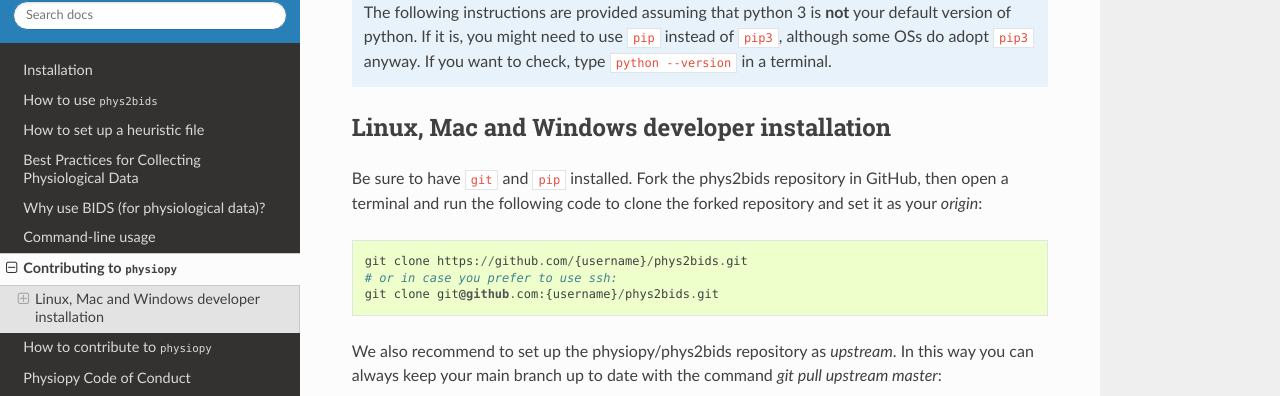
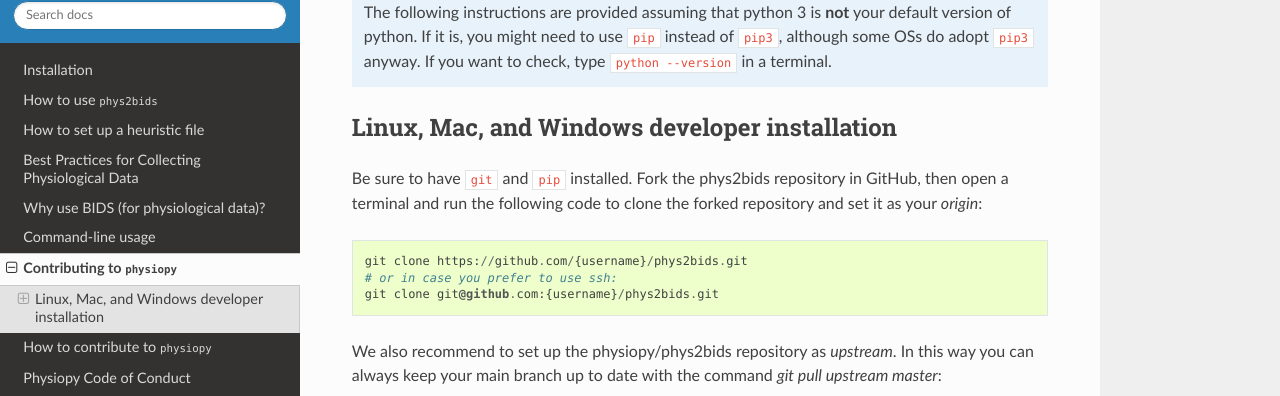
Before and after one commit to physiopy/phys2bids, a Sphinx documentation site: the page built from docs/contributing.rst, in a window 1280 px wide and 900 px high, scrolled down 370 px. Shown: the part 149-545 px from the top of the window. Built offline with Sphinx 7.4.7 and the Read the Docs theme 2.0.0, drawn with Linux system fonts in a browser that asks for light colours.

```diff
--- a/docs/contributing.rst
+++ b/docs/contributing.rst
@@ -24,7 +24,7 @@ This will let you run the program with the latest modification, without requirin
     If you want to check, type ``python --version`` in a terminal.
 
 
-Linux, Mac and Windows developer installation
+Linux, Mac, and Windows developer installation
 ---------------------------------------------
 
 Be sure to have ``git`` and ``pip`` installed. Fork the phys2bids repository in GitHub, then open a terminal and run the following code to clone the forked repository and set it as your `origin`::
```
